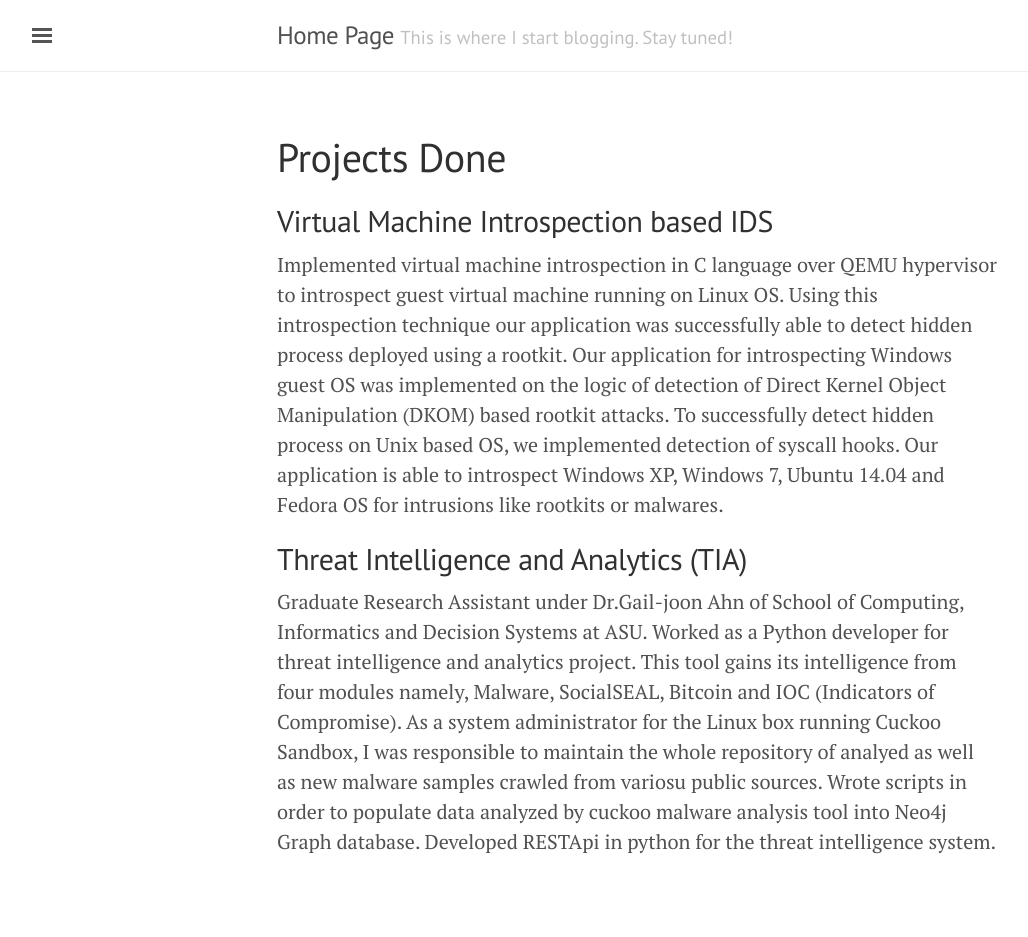
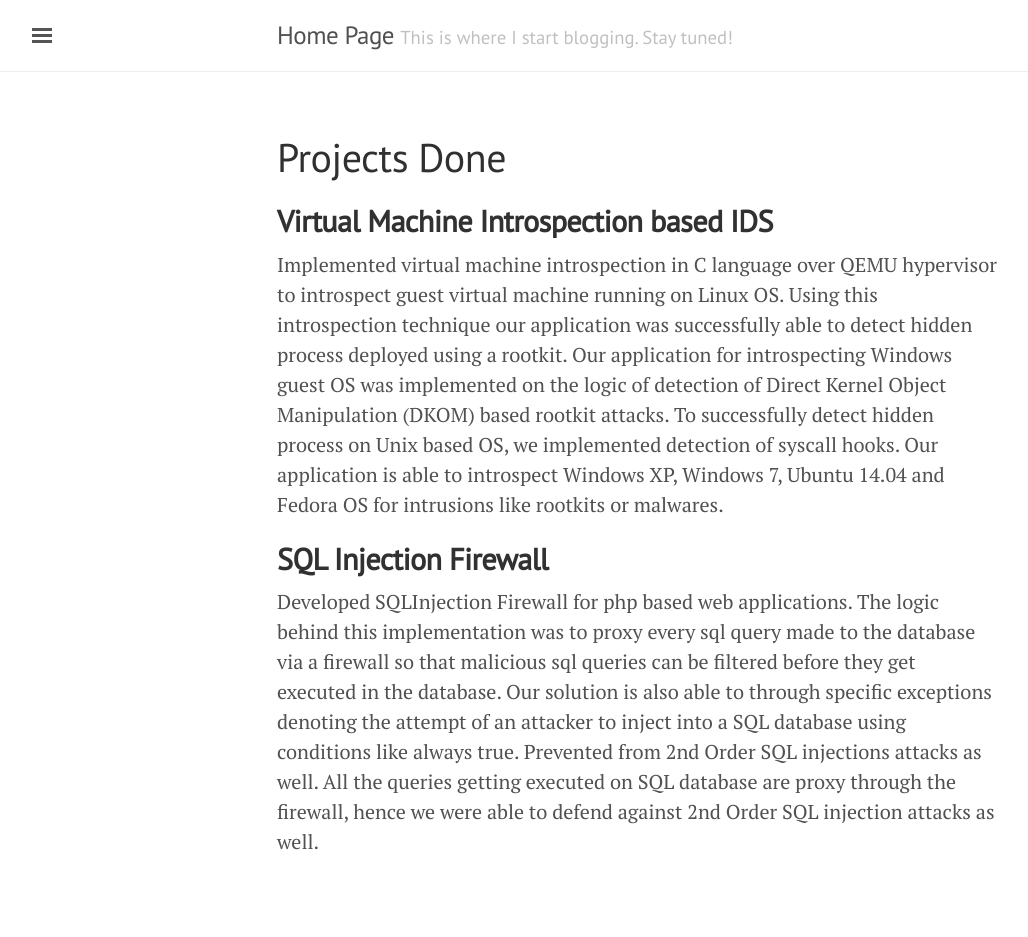
Before and after one commit to tejas619/tejas619.github.io, a Jekyll site: the page built from projects.md, in a window 1280 px wide. Shown: the whole page, without its empty margins (3-1031 px from the left). Built offline with Jekyll 4.4.1, drawn with Linux system fonts in a browser that asks for light colours.

Commit message:
update-projects

```diff
--- a/projects.md
+++ b/projects.md
@@ -4,12 +4,14 @@ title: Projects Done
 ---
 
 
-<h2>Virtual Machine Introspection based IDS</h2>
+<h2><b>Virtual Machine Introspection based IDS</b></h2>
 <p>Implemented virtual machine introspection in C language over QEMU hypervisor to introspect guest virtual machine running on Linux OS. Using this introspection technique our application was successfully able to detect hidden process deployed using a rootkit. Our application for
 introspecting Windows guest OS was implemented on the logic of detection of Direct Kernel Object Manipulation (DKOM) based rootkit attacks. To successfully detect hidden process on Unix based OS, we implemented detection of syscall hooks. Our application is able to introspect Windows XP, Windows 7, Ubuntu 14.04 and Fedora OS for intrusions like rootkits or malwares.</p>
 
 
 
-<h2>Threat Intelligence and Analytics (TIA)</h2>
-<p>Graduate Research Assistant under Dr.Gail-joon Ahn of School of Computing, Informatics and Decision Systems at ASU. Worked as a Python developer for threat intelligence and analytics project. This tool gains its intelligence from four modules namely, Malware,
-SocialSEAL, Bitcoin and IOC (Indicators of Compromise). As a system administrator for the Linux box running Cuckoo Sandbox, I was responsible to maintain the whole repository of analyed as well as new malware samples crawled from variosu public sources. Wrote scripts in order to populate data analyzed by cuckoo malware analysis tool into Neo4j Graph database. Developed RESTApi in python for the threat intelligence system.</p>
+<h2><b>SQL Injection Firewall</b></h2>
+<p>Developed SQLInjection Firewall for php based web applications. The logic behind this implementation was to proxy every sql query made to the database via a firewall so that malicious sql queries can be filtered
+before they get executed in the database. Our solution is also able to through specific exceptions denoting the attempt of an attacker to inject into a SQL database using conditions like always
+true. Prevented from 2nd Order SQL injections attacks as well. All the queries getting executed on SQL database are proxy through the firewall, hence we
+were able to defend against 2nd Order SQL injection attacks as well.</p>
```
Also changed, not shown: research_projects.md (+2 -0 lines).
